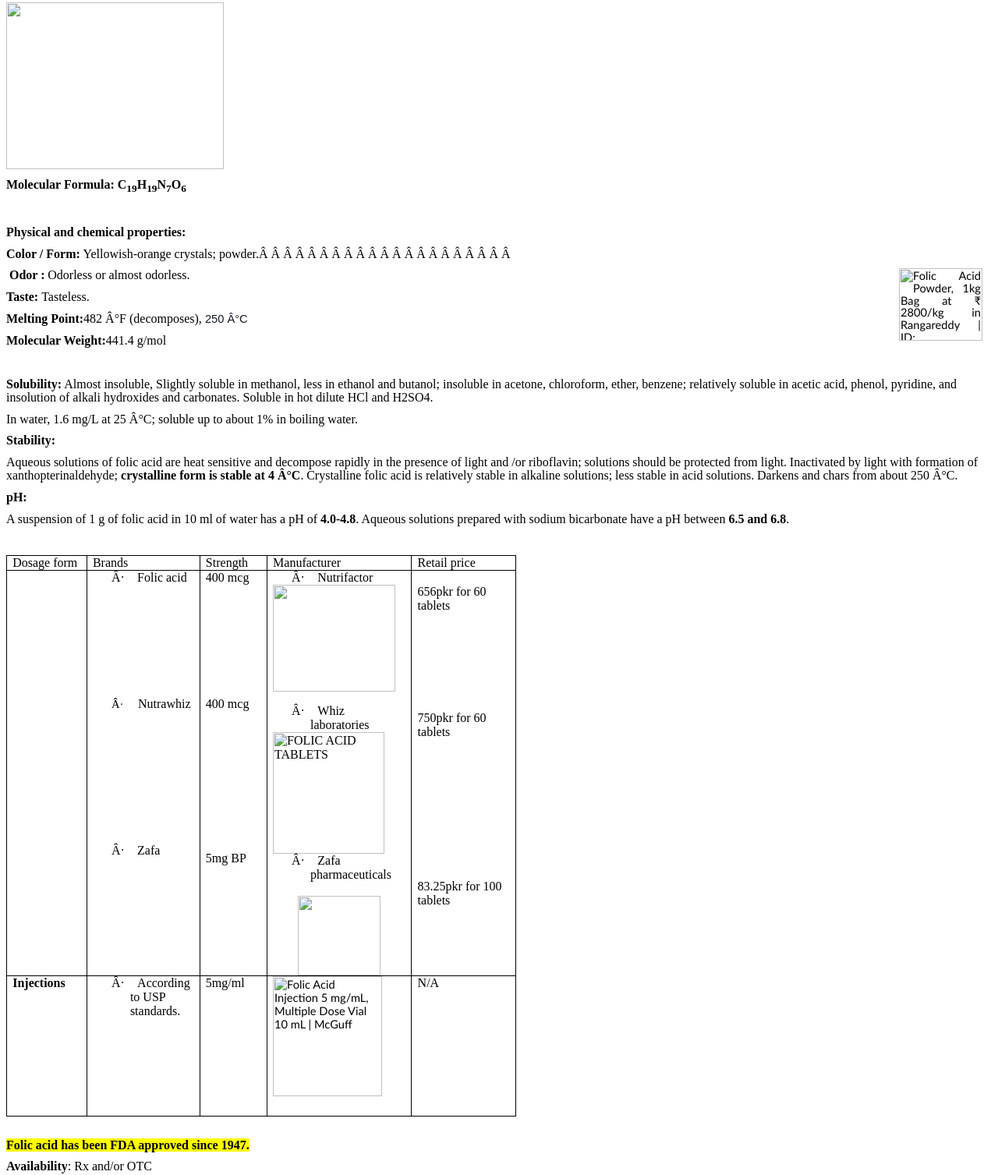
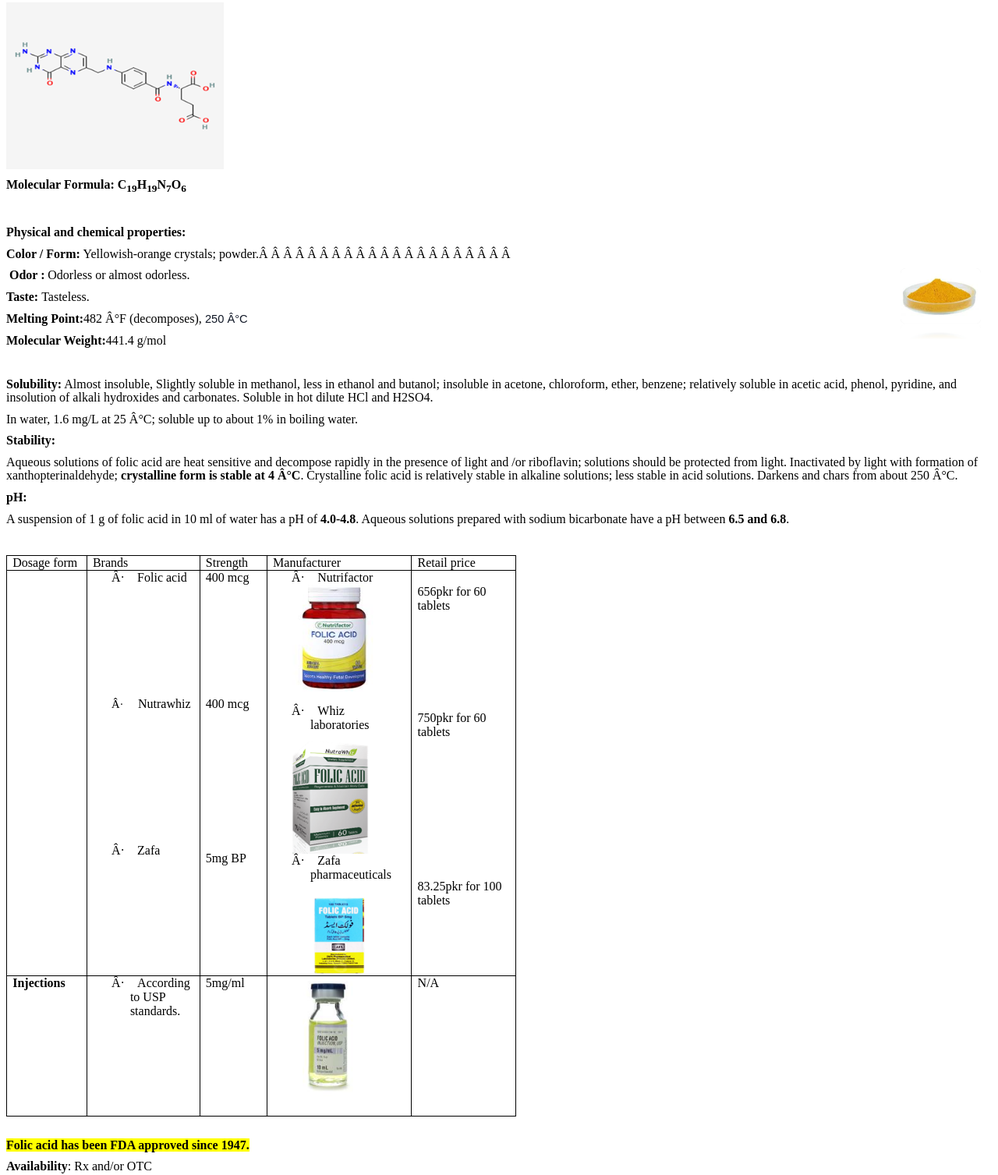
Before and after one commit to lowkeyagirl/Folic_acid, a plain HTML site: page index.html in a window 1280 px wide. Shown: the part 774-2281 px from the top of the page at 78% size. Drawn offline with Linux system fonts and the light colour scheme.

Commit message:
Update index.html

```diff
--- a/index.html
+++ b/index.html
@@ -189,7 +189,7 @@ font-family:"Times New Roman",serif'>&nbsp;</span></b></p>
 
 <p class=MsoNormal><b><span style='font-size:14.0pt;line-height:107%;
 font-family:"Times New Roman",serif'><img width=350 height=366 id="Picture 8"
-src="FOLIC%20ACID_files/image001.jpg"></span></b></p>
+src="image001.jpg"></span></b></p>
 
 <p class=MsoNormal><b><span style='font-size:14.0pt;line-height:107%;
 font-family:"Times New Roman",serif'>MINAHIL IFTIKHAR</span></b></p>
@@ -240,7 +240,7 @@ font-family:"Times New Roman",serif'>Chemical Structure Depiction:</span></b></p
 
 <p class=MsoNormal><b><span style='font-size:12.0pt;line-height:107%;
 font-family:"Times New Roman",serif'><img border=0 width=279 height=214
-id="Picture 9" src="FOLIC%20ACID_files/image002.png"></span></b></p>
+id="Picture 9" src="image002.png"></span></b></p>
 
 <p class=MsoNormal><b><span style='font-size:12.0pt;line-height:107%;
 font-family:"Times New Roman",serif'>Molecular Formula: C<sub>19</sub>H<sub>19</sub>N<sub>7</sub>O<sub>6</sub></span></b></p>
@@ -258,7 +258,7 @@ crystals; powder.                      </span></p>
 
 <p class=MsoNormal style='text-align:justify'><span style='font-size:12.0pt;
 line-height:107%;font-family:"Times New Roman",serif'>&nbsp;<b>Odor </b></span><img
-width=107 height=93 src="FOLIC%20ACID_files/image003.png" align=right
+width=107 height=93 src="image003.png" align=right
 hspace=12
 alt="Folic Acid Powder, 1kg Bag at &#8377; 2800/kg in Rangareddy | ID: 22792327512"><b><span
 style='font-size:12.0pt;line-height:107%;font-family:"Times New Roman",serif'>:</span></b>
@@ -473,7 +473,7 @@ have a pH between <b>6.5 and 6.8</b>.</span></p>
   <p class=MsoNormal style='margin-bottom:0in;margin-bottom:.0001pt;line-height:
   normal'><span style='font-size:12.0pt;font-family:"Times New Roman",serif'><img
   border=0 width=157 height=137 id="Picture 2"
-  src="FOLIC%20ACID_files/image004.jpg"></span></p>
+  src="image004.jpg"></span></p>
   <p class=MsoListParagraph style='margin-top:12.0pt;margin-right:0in;
   margin-bottom:0in;margin-left:.5in;margin-bottom:.0001pt;text-indent:-.25in;
   line-height:normal'><span style='font-size:12.0pt;font-family:Symbol'>·<span
@@ -483,7 +483,7 @@ have a pH between <b>6.5 and 6.8</b>.</span></p>
   <p class=MsoNormal style='margin-bottom:0in;margin-bottom:.0001pt;line-height:
   normal'><span style='font-size:12.0pt;font-family:"Times New Roman",serif'><img
   border=0 width=143 height=156 id="Picture 3"
-  src="FOLIC%20ACID_files/image005.png" alt="FOLIC ACID TABLETS"></span></p>
+  src="image005.png" alt="FOLIC ACID TABLETS"></span></p>
   <p class=MsoListParagraphCxSpFirst style='margin-bottom:0in;margin-bottom:
   .0001pt;text-indent:-.25in;line-height:normal'><span style='font-size:12.0pt;
   font-family:Symbol'>·<span style='font:7.0pt "Times New Roman"'>&nbsp;&nbsp;&nbsp;&nbsp;&nbsp;&nbsp;
@@ -494,7 +494,7 @@ have a pH between <b>6.5 and 6.8</b>.</span></p>
   <p class=MsoNormal align=center style='margin-bottom:0in;margin-bottom:.0001pt;
   text-align:center;line-height:normal'><span style='font-size:12.0pt;
   font-family:"Times New Roman",serif'><img border=0 width=106 height=102
-  id="Picture 1" src="FOLIC%20ACID_files/image006.png"></span></p>
+  id="Picture 1" src="image006.png"></span></p>
   </td>
   <td width=156 valign=top style='width:116.85pt;border-top:none;border-left:
   none;border-bottom:solid windowtext 1.0pt;border-right:solid windowtext 1.0pt;
@@ -574,7 +574,7 @@ have a pH between <b>6.5 and 6.8</b>.</span></p>
   padding:0in 5.4pt 0in 5.4pt;height:134.5pt'>
   <p class=MsoNormal style='margin-bottom:0in;margin-bottom:.0001pt;line-height:
   normal'><img border=0 width=140 height=154 id="Picture 7"
-  src="FOLIC%20ACID_files/image007.jpg"
+  src="image007.jpg"
   alt="Folic Acid Injection 5 mg/mL, Multiple Dose Vial 10 mL | McGuff"></p>
   </td>
   <td width=156 valign=top style='width:116.85pt;border-top:none;border-left:
@@ -1334,7 +1334,7 @@ dihydrofolate reductase (DHFR).</span></p>
 
 <p class=MsoNormal style='margin-left:.5in'><span style='font-size:12.0pt;
 line-height:107%;font-family:"Times New Roman",serif'><img border=0 width=475
-height=352 id="Picture 11" src="FOLIC%20ACID_files/image008.png"
+height=352 id="Picture 11" src="image008.png"
 alt="Folate Metabolism - an overview | ScienceDirect Topics"></span></p>
 
 <p class=MsoNormal><b><span style='font-size:12.0pt;line-height:107%;
```
